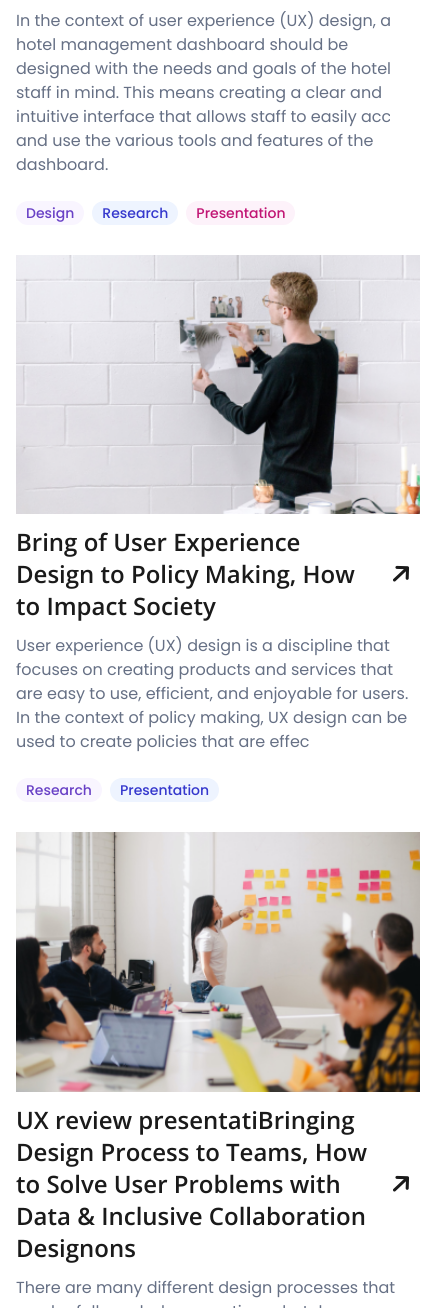
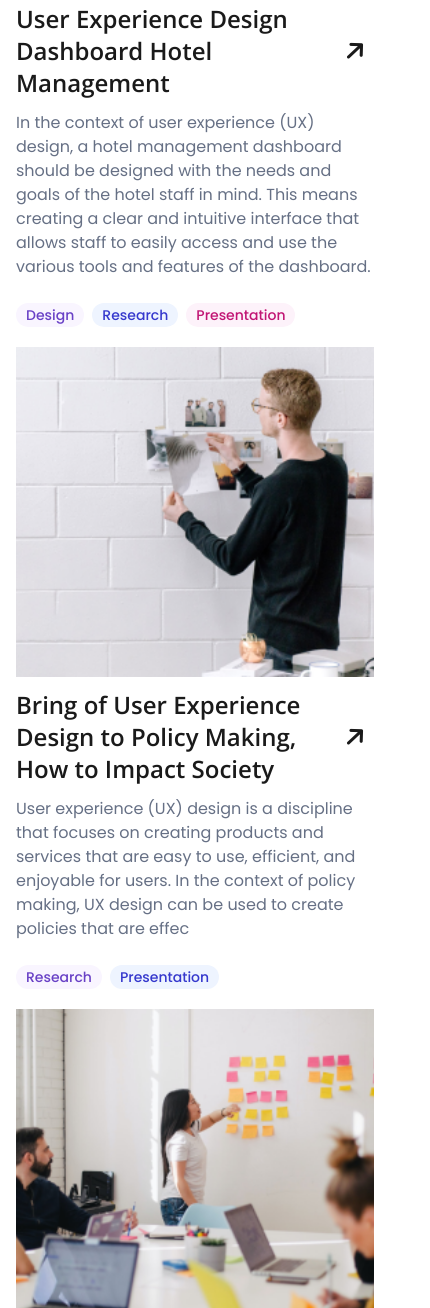
Before and after one commit to Chimaobi-01/personal-blog, a plain HTML site: page projects.html in a window 390 px wide. Shown: the part 692-2000 px from the top of the page, 430 px wide, since content can reach past the window. Drawn offline with nearby package versions, Linux system fonts and the light colour scheme.

Commit message:
fix: mobile view overflow for projects page

```diff
--- a/global.css
+++ b/global.css
@@ -367,6 +367,10 @@ body {
   color: var(--tag3-text-color);
   background-color: var(--tag3-bg-color);
 }
+.article__text__tags__tag--4 {
+  color: var(--tag4-text-color);
+  background-color: var(--tag4-bg-color);
+}
 .article.recent_post__list__item2 .article__text__tags__tag--1 {
   color: var(--tag4-text-color);
   background-color: var(--tag4-bg-color);
@@ -552,7 +556,6 @@ body {
 .project__list {
   display: grid;
   grid-template-columns: repeat(2, 1fr);
-  /* grid-template-rows: 582px; */
   gap: 30px;
 }
 .article.project__list__item3 {
@@ -769,7 +772,21 @@ body {
   }
 
   .project__list{
-    grid-template-columns: 1fr;
+    /* grid-template-columns: 1fr; */
+    display: flex;
+    flex-direction: column;
+    gap: 20px;
+  }
+
+  .project__list .article > .article__photo {
+    /* height: 650px; */
+  }
+  .project__list .article > .article__text {
+
+  }
+
+  .project__list .article__text__tags{
+   flex-wrap: wrap;
   }
 
   .article.project__list__item3 {
@@ -778,16 +795,16 @@ body {
 
   .article.project__list__item1 .article__photo,
   .article.project__list__item2 .article__photo {
-  flex-basis: 0;
+    flex-basis: 330px;
   }
 
   .article.project__list__item4 .article__photo,
   .article.project__list__item5 .article__photo {
-  flex-basis: 0;
+    flex-basis: 330px;
   }
 
   .article.project__list__item3 .article__photo {
-  flex-basis: 0;
+    flex-basis: 330px;
   }
 
 .subscribe__form__input{
```
Lines whose indentation alone changed are shown as unchanged.
